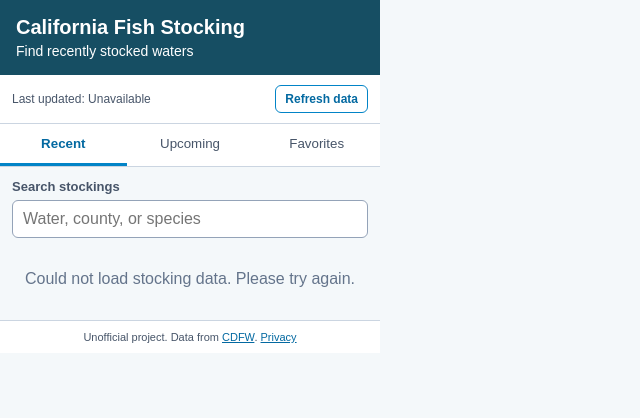
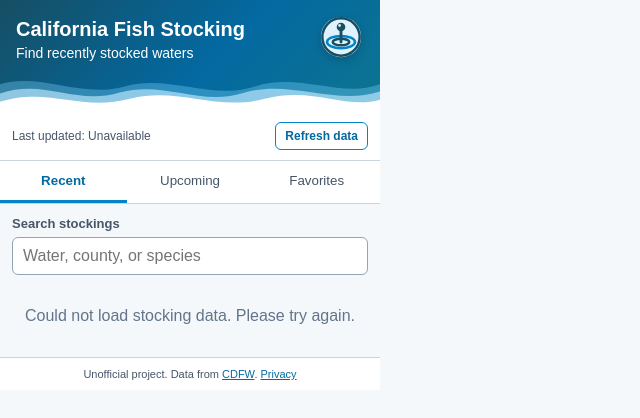
Before and after one commit to EnRangel/california-fish-stocking-tracker, a website with bundled scripts: page src/popup/index.html in a window 1280 px wide. Shown: the whole page, without its empty margins (0-640 px from the left). Built offline with nearby package versions, Linux system fonts and the light colour scheme; some packages are replaced by stand-ins of ours; no server answers.

Commit message:
added css for dashboard waves

```diff
--- a/src/popup/index.html
+++ b/src/popup/index.html
@@ -11,10 +11,46 @@
 
   <body>
     <header class="popup-header">
-      <h1>California Fish Stocking</h1>
-      <p>Find recently stocked waters</p>
+      <!-- Keep the title above the decorative water layers by grouping the
+           readable header content in its own container. -->
+      <div class="header-copy">
+        <h1>California Fish Stocking</h1>
+        <p>Find recently stocked waters</p>
+      </div>
+
+      <!-- Reuse the extension icon as a decorative brand mark. An empty alt
+           value prevents a screen reader from repeating the nearby title. -->
+      <img
+        class="header-icon"
+        src="../icons/ripple-beacon.svg"
+        alt=""
+        aria-hidden="true"
+      >
+
+      <!-- These SVG paths draw three overlapping water layers. The SVG is
+           decorative, so assistive technology does not need to announce it. -->
+      <svg
+        class="header-waves"
+        viewBox="0 0 380 42"
+        preserveAspectRatio="none"
+        aria-hidden="true"
+      >
+        <path
+          class="header-wave header-wave--back"
+          d="M0 14 C40 2 80 28 125 16 C170 4 210 30 255 16 C300 2 340 28 380 14 V42 H0 Z"
+        ></path>
+        <path
+          class="header-wave header-wave--middle"
+          d="M0 23 C45 8 75 35 120 22 C165 10 200 36 245 22 C290 9 335 35 380 21 V42 H0 Z"
+        ></path>
+        <path
+          class="header-wave header-wave--front"
+          d="M0 31 C50 16 80 41 130 28 C180 16 215 41 265 28 C315 16 345 39 380 29 V42 H0 Z"
+        ></path>
+      </svg>
     </header>
-<!-- Show when the data was downloaded and let the user request fresh data. -->
+
+    <!-- Show when the data was downloaded and let the user request fresh data. -->
     <div class="data-controls">
       <p class="last-updated">
         Last updated:
--- a/src/popup/popup.css
+++ b/src/popup/popup.css
@@ -11,9 +11,19 @@ body {
 }
 
 .popup-header {
-  padding: 16px;
+  /* A positioned parent lets the icon and waves sit inside this header. */
+  position: relative;
+  min-height: 112px;
+  padding: 18px 72px 42px 16px;
+  overflow: hidden;
   color: white;
-  background-color: #164e63;
+  background: linear-gradient(135deg, #164e63 0%, #0369a1 55%, #0e7490 100%);
+}
+
+/* Keep the heading in front of every decorative header layer. */
+.header-copy {
+  position: relative;
+  z-index: 2;
 }
 
 .popup-header h1 {
@@ -24,6 +34,43 @@ body {
 .popup-header p {
   margin: 4px 0 0;
   font-size: 14px;
+}
+
+/* Display the existing extension logo without adding another image asset. */
+.header-icon {
+  position: absolute;
+  top: 14px;
+  right: 16px;
+  z-index: 2;
+  width: 46px;
+  height: 46px;
+  filter: drop-shadow(0 3px 4px rgb(8 47 73 / 30%));
+}
+
+/* Stretch the SVG across the header so its paths form a full-width shoreline. */
+.header-waves {
+  position: absolute;
+  right: 0;
+  bottom: -1px;
+  left: 0;
+  z-index: 1;
+  width: 100%;
+  height: 43px;
+  pointer-events: none;
+}
+
+/* The rear layers use translucent blues so they look farther away. */
+.header-wave--back {
+  fill: rgb(125 211 252 / 35%);
+}
+
+.header-wave--middle {
+  fill: rgb(186 230 253 / 68%);
+}
+
+/* White connects the front wave cleanly to the controls below the header. */
+.header-wave--front {
+  fill: white;
 }
 
 /* Place the cache timestamp and refresh button on the same row. */
```
